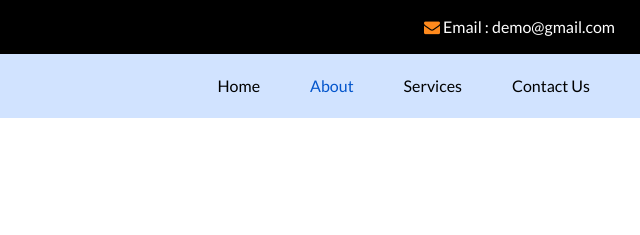
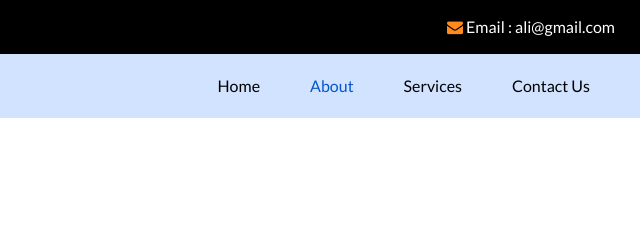
Before and after one commit to walid12314/Docker, a plain HTML site: page about.html in a window 1280 px wide. Shown: the top 235 px of the page, 640-1280 px from the left. Drawn offline with nearby package versions, Linux system fonts and the light colour scheme; some packages are replaced by stand-ins of ours.

Commit message:
Update about.html

```diff
--- a/about.html
+++ b/about.html
@@ -44,7 +44,7 @@
             <a href="">
               <i class="fa fa-envelope" aria-hidden="true"></i>
               <span>
-                Email : demo@gmail.com
+                Email : ali@gmail.com
               </span>
             </a>
           </div>
```
